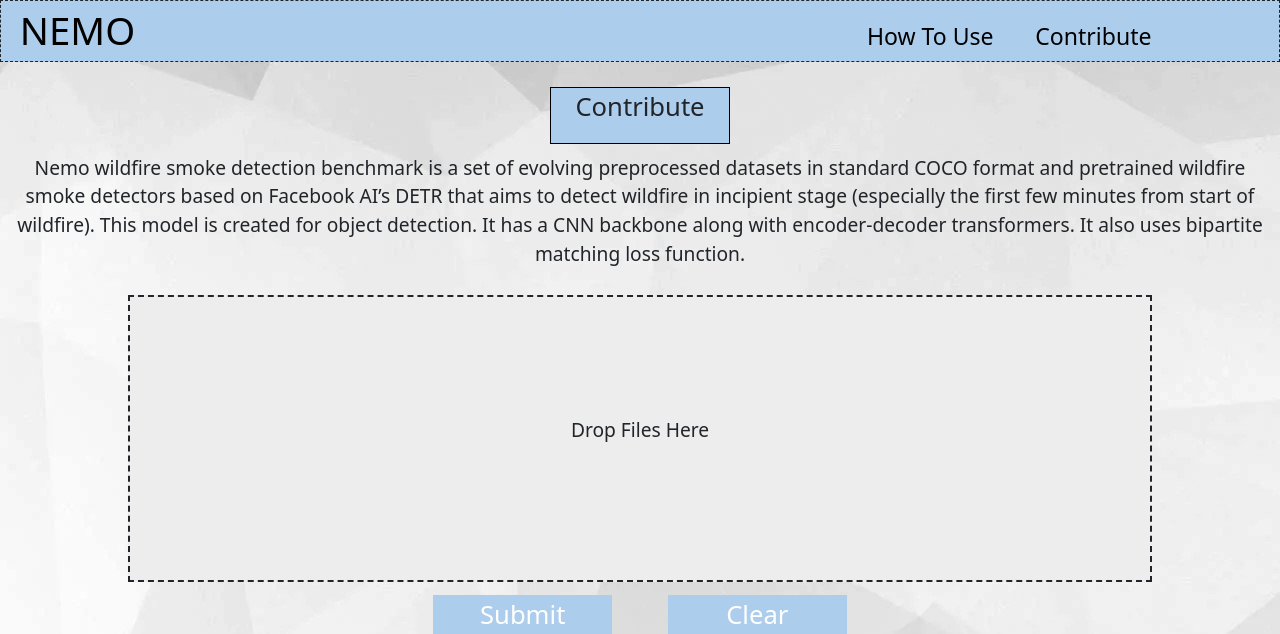
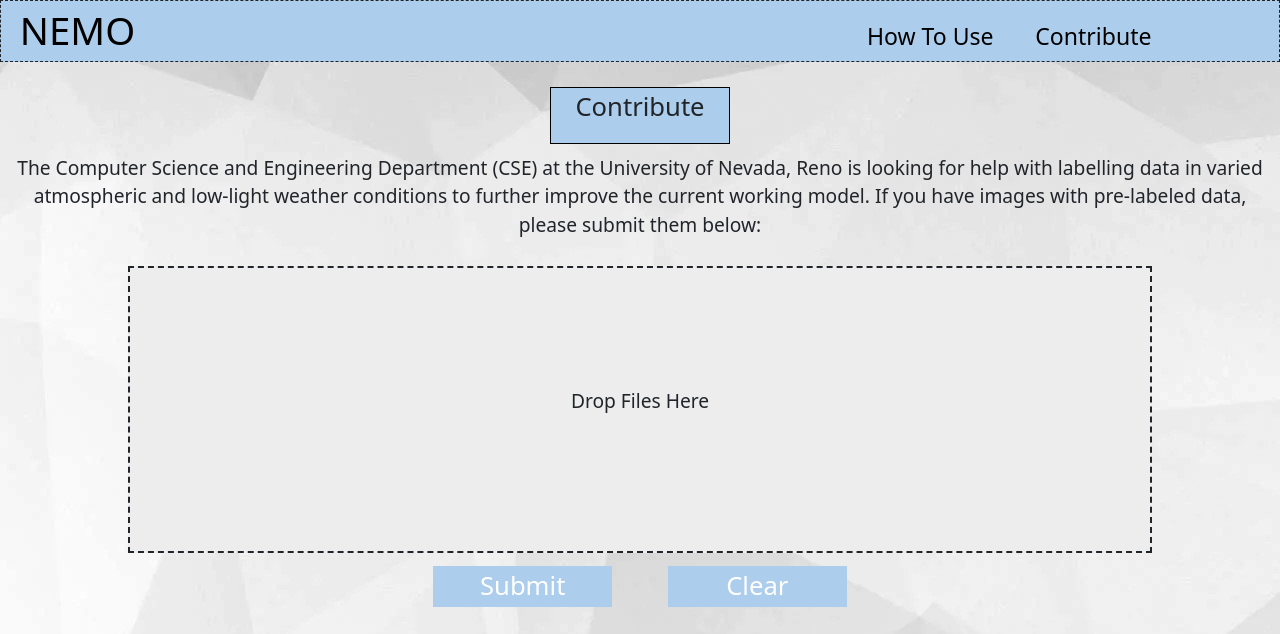
Before and after one commit to Michael-CSE-UNR/Nemo-Interface, a Flask app: page /Contribute in a window 1280 px wide. Shown: the top 634 px of the page. Run offline with Flask 2, Linux system fonts and the light colour scheme.

Commit message:
Update contribute.html

```diff
--- a/Nemo Prototype/templates/contribute.html
+++ b/Nemo Prototype/templates/contribute.html
@@ -21,12 +21,11 @@
 	</div>
 	<!-- The paragraph explaining Nemo -->
 	<div id="_homePadding">
-		<p class="NemoContributePar">Nemo wildfire smoke detection benchmark is
-		a set of evolving preprocessed datasets in standard COCO format and pretrained wildfire
-		smoke detectors based on Facebook AI’s DETR that aims to detect wildfire in incipient
-		stage (especially the first few minutes from start of wildfire). This model is created
-		for object detection. It has a CNN backbone along with encoder-decoder transformers. It
-		also uses bipartite matching loss function.</p>
+		<p class="NemoContributePar">
+            The Computer Science and Engineering Department (CSE) at the University of Nevada, Reno is looking for help
+            with labelling data in varied atmospheric and low-light weather conditions to further improve the current
+            working model. If you have images with pre-labeled data, please submit them below:
+        </p>
 	</div>
 	<!-- Drop file box -->
 	<div class="DropFileBoxContainer">
```
